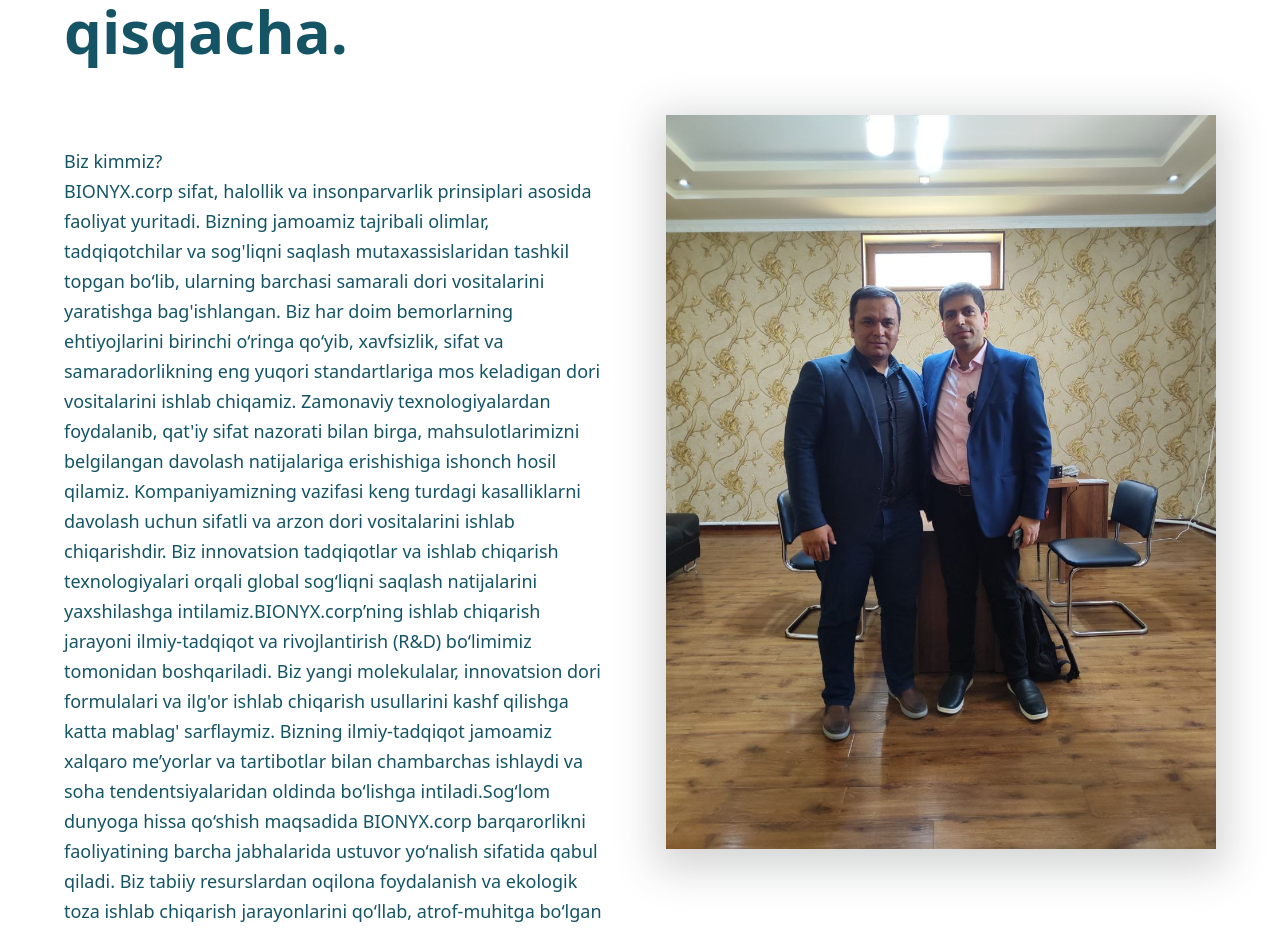
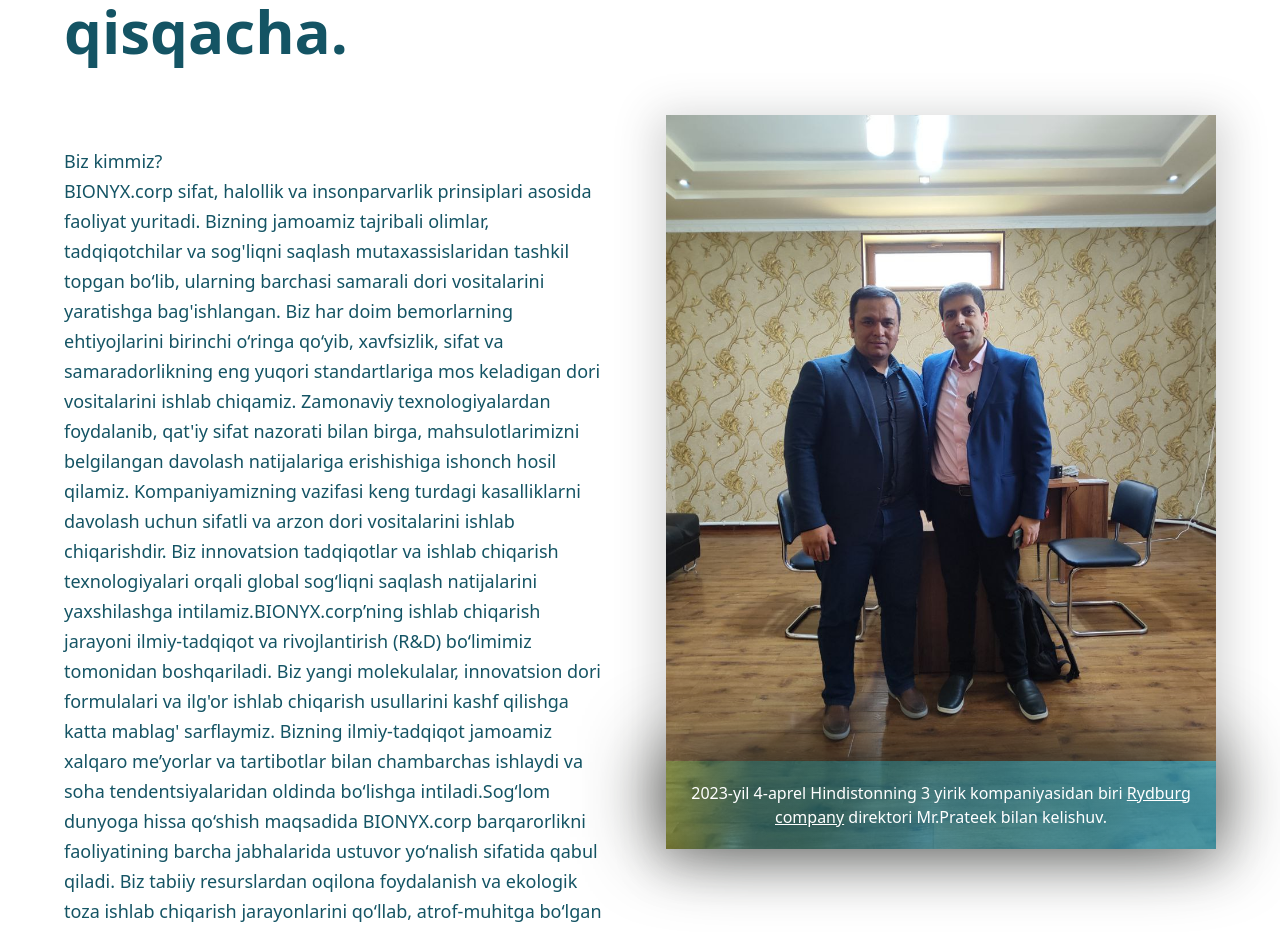
Before and after one commit to shakhrukhturayev/bionyx, a React (Create React App) app: page / in a window 1280 px wide. Shown: the part 5029-5961 px from the top of the page. Built offline with nearby package versions, Linux system fonts and the light colour scheme.

Commit message:
Header Button set link

```diff
--- a/src/components/about.jsx
+++ b/src/components/about.jsx
@@ -10,8 +10,8 @@ const About = () => {
           <h1 className="text-[40px] font-bold sm:text-[60px] pt-2 sm:leading-[70px] leading-[40px] text-[#145464] mb-20">
             Biz haqimizda qisqacha.
           </h1>
-          <p className="max-w-[90%] text-[18px] sm:leading-[30px] leading-[20px] font-[500] text-darkGreen">
-            {/* max-w o'lchamini oshirib ko'ring */}
+          <p className="max-w-[90%] sm:text-[18px] text-[16px] sm:leading-[30px] leading-[20px] font-[500] text-darkGreen sm:mb-0 mb-5">
+            {/* first part text */}
             Biz kimmiz? <br /> BIONYX.corp sifat, halollik va insonparvarlik
             prinsiplari asosida faoliyat yuritadi. Bizning jamoamiz tajribali
             olimlar, tadqiqotchilar va sog'liqni saqlash mutaxassislaridan
@@ -41,14 +41,21 @@ const About = () => {
             qilinadigan materiallardan foydalanishga intilamiz.
           </p>
         </div>
-        <img
-          src={boss}
-          alt="boss"
-          className="max-w-[550px] flex-1 card-shadow"
-        />{" "}
-        {/* imgga ham flex-1 qo'shib ko'ring */}
+        <div className="relative">
+          <div className="absolute left-0 bottom-0 gradient-text boss">
+            <p className="text-white p-5 text-center">
+             2023-yil 4-aprel Hindistonning 3 yirik kompaniyasidan biri <a href="https://www.indiamart.com/rhydburg-pharmaceuticals-limited/aboutus.html" className="underline hover:text-lightGreen duration-500 ease-in-out">Rydburg company</a>  direktori Mr.Prateek bilan kelishuv.
+            </p>
+          </div>
+          <img
+            src={boss}
+            alt="boss"
+            className="max-w-[550px] flex-1 card-shadow"
+          />
+        </div>
+        {/* second part text*/}
       </div>
-      <p className="py-10 text-[18px] sm:leading-[30px] leading-[20px] font-[500] text-darkGreen">
+      <p className="py-10 sm:text-[18px] text-[16px] sm:leading-[30px] leading-[20px] font-[500] text-darkGreen">
         BIONYX.corp turli terapevtik yo‘nalishlarga, jumladan, kardiologiya,
         onkologiya, nevrologiya va yuqumli kasalliklar bo‘yicha dori
         vositalarini ishlab chiqarishga ixtisoslashgan. Bizning portfelimizda
--- a/src/components/footer.jsx
+++ b/src/components/footer.jsx
@@ -63,7 +63,7 @@ const Footer = () => {
 
       <div className={`${styles.container} ${styles.PaddingX} ${styles.DisplayBetween} absolute left-0 bottom-0 py-8 footer`} >
 
-        <p className="text-[14px]">© Bionyx.corp All Right Reserved. <br /> Developed by Pharmed Union.coltd </p>
+        <p className="text-[14px]">© Bionyx.corp All Right Reserved. <br /> Developed by <span  className="underline">Pharmed Union.coltd</span> </p>
 
         </div>
     </div>
--- a/src/components/testimonals.jsx
+++ b/src/components/testimonals.jsx
@@ -6,7 +6,7 @@ const Testimonals = () => {
     <div id="advice" className={`${styles.container} `}>
     <section className="bg-white dark:bg-lightBlue">
       <div className="mx-auto max-w-screen-sm">
-          <h2 className="mb-4 py-10 w-full uppercase text-4xl tracking-tight font-extrabold text-gray-900 dark:text-white flex justify-center items-center">Mutaxasislardan maslahatlar</h2>
+          <h2 className="mb-4 py-10 w-full uppercase text-4xl tracking-tight font-extrabold text-gray-900 dark:text-white flex justify-center  text-center items-center">Mutaxasislardan maslahatlar</h2>
 
       </div>
       <div className="grid mb-8 lg:mb-12 lg:grid-cols-2">
--- a/src/index.css
+++ b/src/index.css
@@ -139,3 +139,13 @@ img{
   background: rgb(140,228,4);
 background: linear-gradient(90deg, rgba(140,228,4,1) 0%, rgba(81,157,51,0.35898109243697474) 0%, rgba(20,96,100,0.6446953781512605) 16%, rgba(36,172,212,0.6250875350140056) 100%);
 }
+
+.gradient-text{
+  background: rgb(140,228,4);
+  background: linear-gradient(90deg, rgba(140,228,4,1) 0%, rgba(81,157,51,0.35898109243697474) 0%, rgba(20,96,100,0.6446953781512605) 16%, rgba(36,172,212,0.6250875350140056) 100%);
+}
+.boss{
+  -webkit-box-shadow: -2px -10px 80px -1px rgba(40,41,37,1);
+-moz-box-shadow: -2px -10px 80px -1px rgba(40,41,37,1);
+box-shadow: -2px -10px 80px -1px rgba(40,41,37,1);
+}
```
